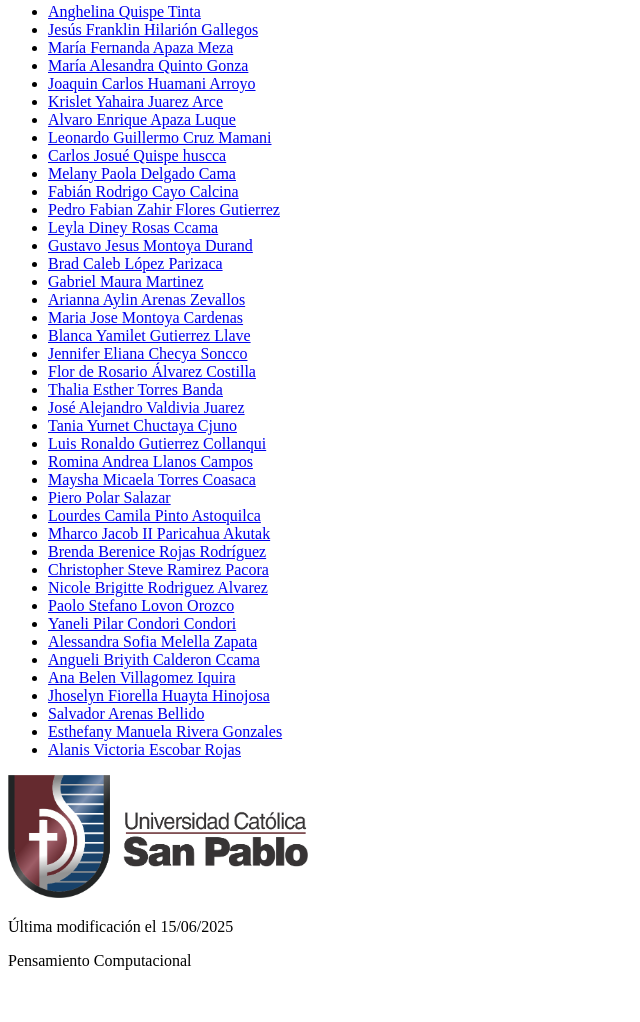
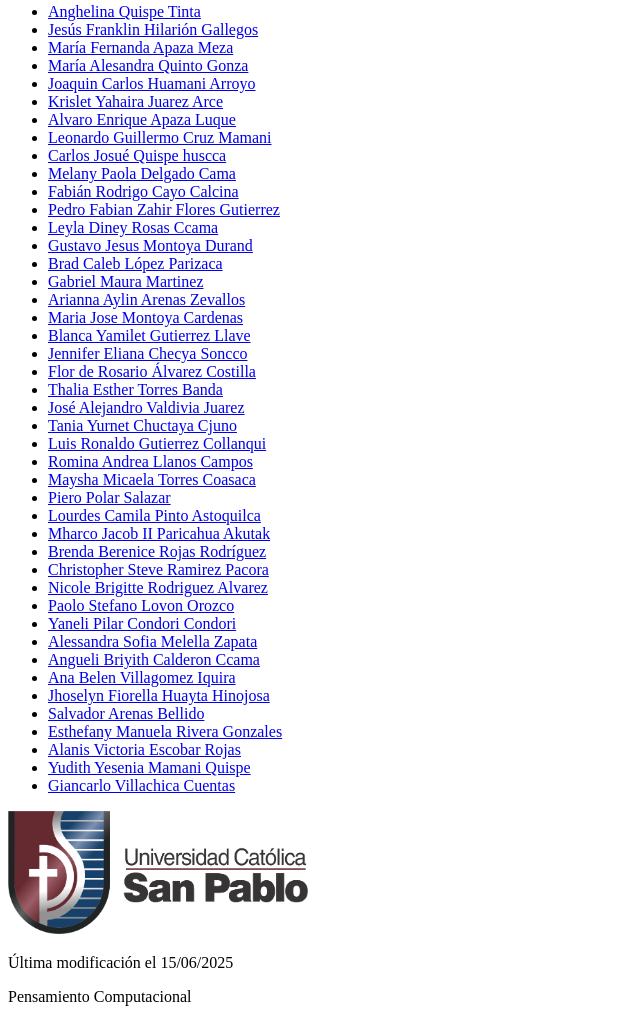
Before and after one commit to kakolik125/patriciomm.github.io, a plain HTML site: page index.html in a window 1280 px wide. Shown: the part 671-1693 px from the top of the page, without its empty margins (0-640 px from the left). Before the commit the page ends 1657 px from the top, so only its background shows below. Drawn offline with Linux system fonts and the light colour scheme.

Commit message:
Update index.html

```diff
--- a/index.html
+++ b/index.html
@@ -90,6 +90,8 @@
             <li><a target="_blank" href="https://salvadorarenas.neocities.org/">Salvador Arenas Bellido</a></li>
             <li><a target="_blank" href="https://esthefani-manuela-rivera-gonzales.github.io/Pweb02/#">Esthefany Manuela Rivera Gonzales</a></li>
             <li><a target="_blank" href="https://an111ss.github.io/Alanis-Victoria-Escobar-Rojas/Alanis-Victoria-Escobar-Rojas/index.html">Alanis Victoria Escobar Rojas</a></li>
+            <li><a target="_blank" href="https://yudith-yesenia13.github.io/">Yudith Yesenia Mamani Quispe</a></li>
+            <li><a target="_blank" href="https://gianvp.github.io/proyecto_ICC/">Giancarlo Villachica Cuentas</a></li>
         </ul>
     </section>
     <footer>
```
